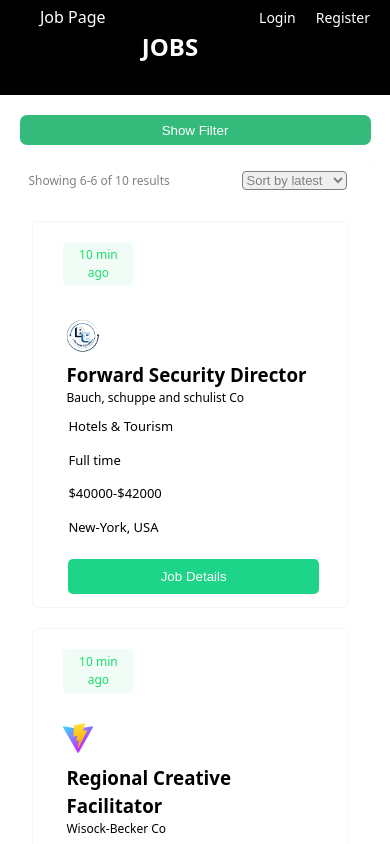
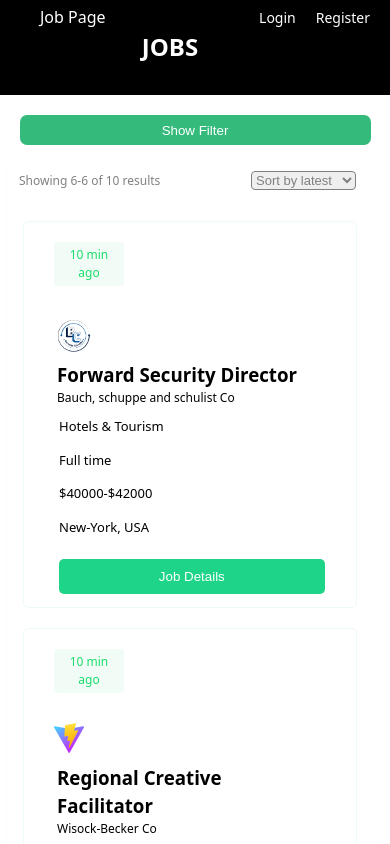
Before and after one commit to Maurrreenn/JobsPortal, a React (Vite) app in the folder job-portal/: page /jobs in a window 390 px wide. Shown: the top 844 px of the page. Built offline with nearby package versions, Linux system fonts and the light colour scheme.

Commit message:
update joblist

```diff
--- a/job-portal/src/Components/JobsPage/JobList.css
+++ b/job-portal/src/Components/JobsPage/JobList.css
@@ -154,7 +154,7 @@
 
 @media (max-width: 768px) {
   .main-container {
-   width: 100%;
+   width: 380px;
    border:  rgb(253, 255, 254) solid;
    margin-bottom: 10px;
   }
```
